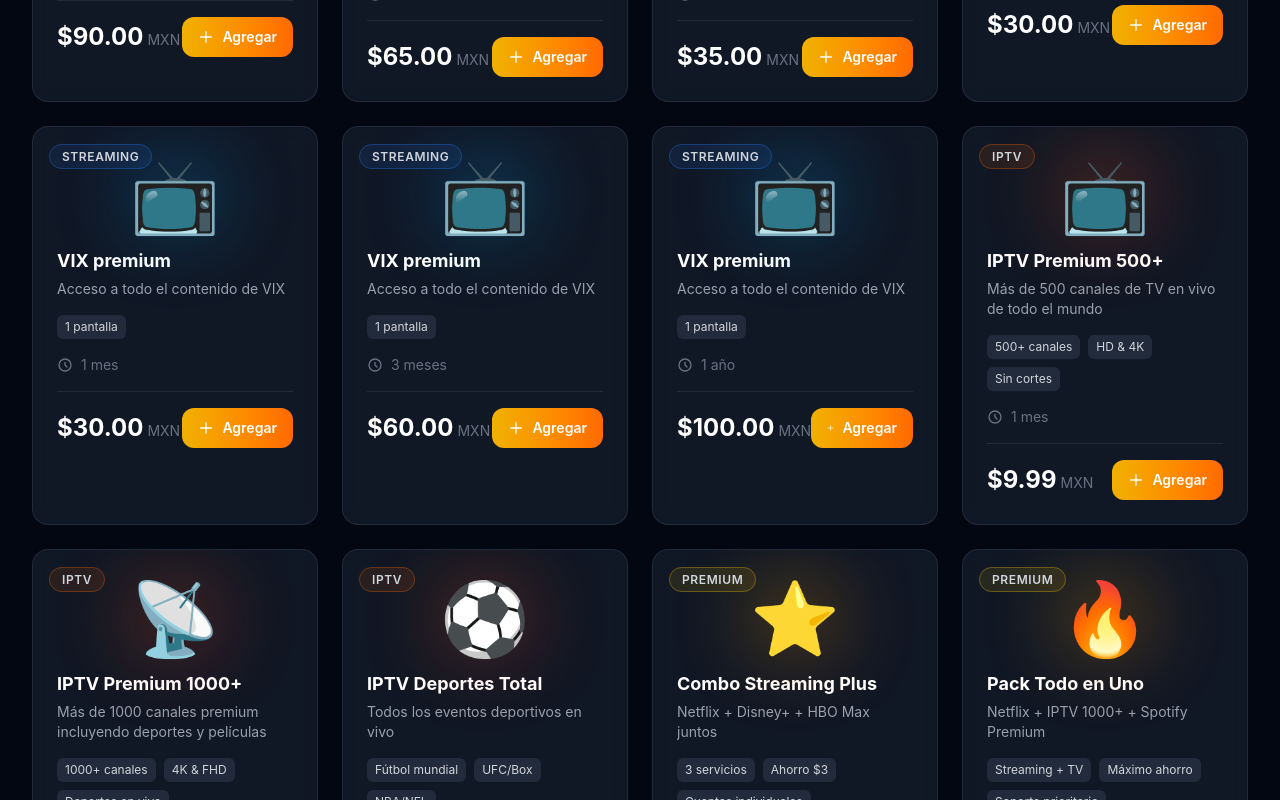
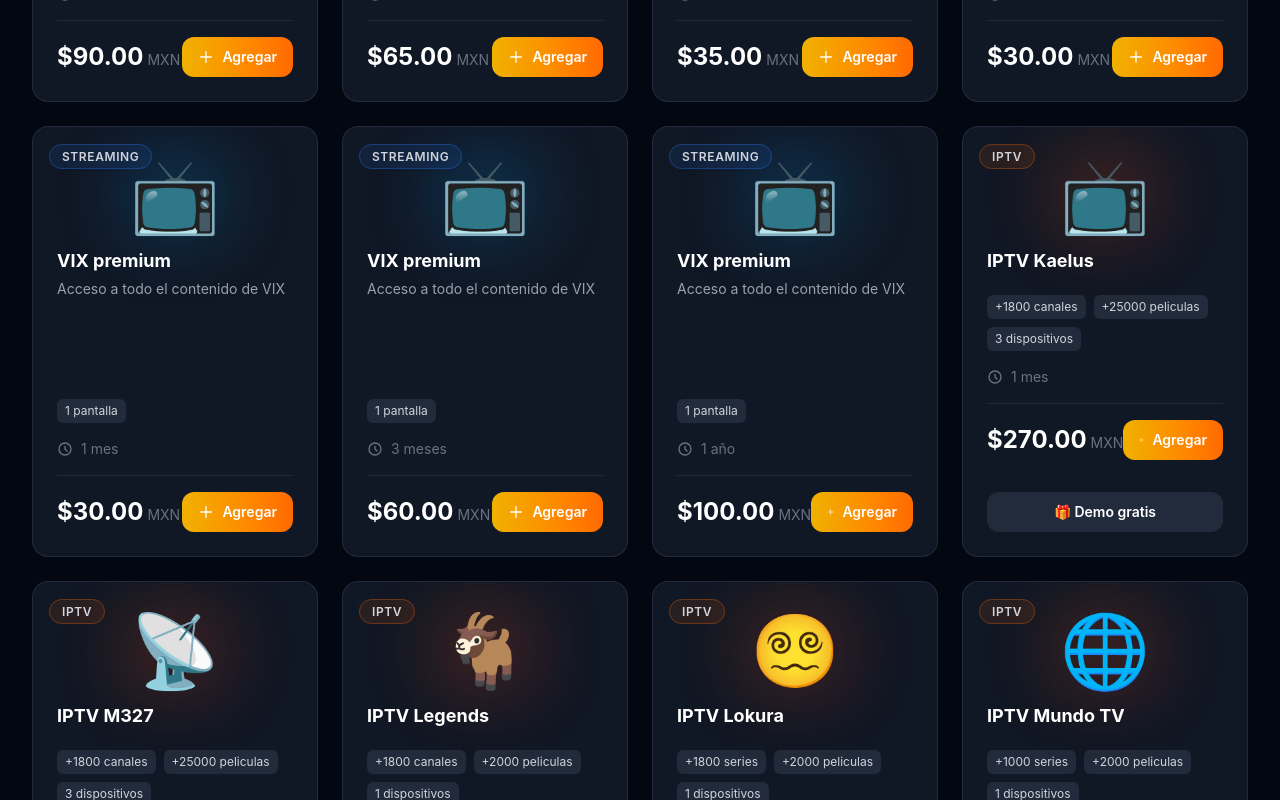
Before and after one commit to Darkpony13xD/ventas, a React (Vite) app: page / in a window 1280 px wide. Shown: the part 1340-2140 px from the top of the page. Built offline with nearby package versions, Linux system fonts and the light colour scheme.

Commit message:
iptv, boton

```diff
--- a/src/App.tsx
+++ b/src/App.tsx
@@ -63,11 +63,11 @@
       message += `${index + 1}. ${item.image} *${item.name}*\n`;
       message += `   📅 Duración: ${item.duration}\n`;
       message += `   🔢 Cantidad: ${item.quantity}\n`;
-      message += `   💰 Precio: $${(item.price * item.quantity).toFixed(2)} USD\n\n`;
+      message += `   💰 Precio: $${(item.price * item.quantity).toFixed(2)} MXN\n\n`;
     });
 
     message += `━━━━━━━━━━━━━━━━━━━━\n`;
-    message += `💵 *TOTAL: $${total.toFixed(2)} USD*\n\n`;
+    message += `💵 *TOTAL: $${total.toFixed(2)} MXN*\n\n`;
     message += `¡Gracias por tu compra! 🎉`;
 
     const encodedMessage = encodeURIComponent(message);
@@ -128,6 +128,25 @@
           </div>
         </section>
 
+        {/* IPTV Announcement */}
+        {activeFilter === 'iptv' && (
+          <section className="my-10">
+            <a
+              href={`https://wa.me/${WHATSAPP_NUMBER}?text=${encodeURIComponent('Hola! Me gustaría probar IPTV gratis.')}`}
+              target="_blank"
+              rel="noopener noreferrer"
+              className="block p-6 bg-gray-800/50 border border-yellow-400/30 rounded-2xl text-center transition-transform transform hover:scale-105 hover:border-yellow-400"
+            >
+              <p className="text-xl font-semibold text-yellow-400">
+                <span role="img" aria-label="gift">🎁</span> ¿Quieres probar IPTV gratis?
+              </p>
+              <p className="text-lg text-gray-300 mt-2">
+                <span role="img" aria-label="phone">📲</span> Escríbenos por WhatsApp
+              </p>
+            </a>
+          </section>
+        )}
+
         {/* Filters */}
         <section className="mb-10">
           <div className="flex flex-wrap justify-center gap-3">
@@ -160,6 +179,7 @@
               key={product.id}
               product={product}
               onAddToCart={addToCart}
+              whatsappNumber={WHATSAPP_NUMBER}
             />
           ))}
         </section>
--- a/src/components/Cart.tsx
+++ b/src/components/Cart.tsx
@@ -113,7 +113,7 @@
               {/* Total */}
               <div className="flex items-center justify-between">
                 <span className="text-gray-400">Subtotal</span>
-                <span className="text-white font-bold text-xl">${total.toFixed(2)} USD</span>
+                <span className="text-white font-bold text-xl">${total.toFixed(2)} MXN</span>
               </div>
 
               {/* WhatsApp Checkout */}
--- a/src/components/ProductCard.tsx
+++ b/src/components/ProductCard.tsx
@@ -3,9 +3,10 @@
 interface ProductCardProps {
   product: Product;
   onAddToCart: (product: Product) => void;
+  whatsappNumber: string;
 }
 
-export function ProductCard({ product, onAddToCart }: ProductCardProps) {
+export function ProductCard({ product, onAddToCart, whatsappNumber }: ProductCardProps) {
   const categoryColors = {
     streaming: 'from-blue-500 to-cyan-500',
     iptv: 'from-orange-500 to-red-500',
@@ -18,8 +19,14 @@
     premium: 'bg-yellow-400/10 border-yellow-400/30'
   };
 
+  const handleDemoClick = () => {
+    const message = `Hola! Me gustaría probar un demo de ${product.name}`;
+    const whatsappUrl = `https://wa.me/${whatsappNumber}?text=${encodeURIComponent(message)}`;
+    window.open(whatsappUrl, '_blank');
+  };
+
   return (
-    <div className="group relative bg-gray-800/50 backdrop-blur-sm rounded-2xl border border-gray-700/50 hover:border-yellow-400/50 transition-all duration-300 overflow-hidden">
+    <div className="group relative bg-gray-800/50 backdrop-blur-sm rounded-2xl border border-gray-700/50 hover:border-yellow-400/50 transition-all duration-300 overflow-hidden flex flex-col">
       {/* Gradient overlay on hover */}
       <div className={`absolute inset-0 bg-gradient-to-br ${categoryColors[product.category]} opacity-0 group-hover:opacity-5 transition-opacity duration-300`}></div>
 
@@ -43,8 +50,8 @@
       </div>
 
       {/* Content */}
-      <div className="p-6 pt-0 space-y-4">
-        <div>
+      <div className="relative z-10 p-6 pt-0 space-y-4 flex-grow flex flex-col">
+        <div className="flex-grow">
           <h3 className="text-lg font-bold text-white mb-1">{product.name}</h3>
           <p className="text-gray-400 text-sm line-clamp-2">{product.description}</p>
         </div>
@@ -84,6 +91,20 @@
             </span>
           </button>
         </div>
+
+        {/* Demo Button */}
+        {product.category === 'iptv' && (
+          <div className="mt-4">
+            <a
+              href={`https://wa.me/${whatsappNumber}?text=${encodeURIComponent(`Hola! Me gustaría probar un demo de ${product.name}`)}`}
+              target="_blank"
+              rel="noopener noreferrer"
+              className="group w-full block text-center px-4 py-2.5 bg-gray-700/50 rounded-xl text-white font-semibold text-sm hover:bg-purple-500/30 active:bg-purple-500/40 transition-all duration-150"
+            >
+              🎁 Demo gratis
+            </a>
+          </div>
+        )}
       </div>
     </div>
   );
--- a/src/data/products.ts
+++ b/src/data/products.ts
@@ -114,54 +114,63 @@
 
   {
     id: '12',
-    name: 'IPTV Premium 500+',
-    description: 'Más de 500 canales de TV en vivo de todo el mundo',
-    price: 9.99,
+    name: 'IPTV Kaelus',
+    description: '',
+    price: 270,
     image: '📺',
     category: 'iptv',
     duration: '1 mes',
-    features: ['500+ canales', 'HD & 4K', 'Sin cortes', 'Soporte 24/7']
+    features: ['+1800 canales', '+25000 peliculas' , '3 dispositivos', 'Tres dispositivos']
   },
   {
     id: '13',
-    name: 'IPTV Premium 1000+',
-    description: 'Más de 1000 canales premium incluyendo deportes y películas',
-    price: 14.99,
+    name: 'IPTV M327',
+    description: '',
+    price: 250,
     image: '📡',
     category: 'iptv',
     duration: '1 mes',
-    features: ['1000+ canales', '4K & FHD', 'Deportes en vivo', 'VOD incluido']
+    features: ['+1800 canales', '+25000 peliculas' , '3 dispositivos',]
   },
   {
     id: '14',
-    name: 'IPTV Deportes Total',
-    description: 'Todos los eventos deportivos en vivo',
-    price: 12.99,
-    image: '⚽',
+    name: 'IPTV Legends',
+    description: '',
+    price: 140,
+    image: '🐐',
     category: 'iptv',
     duration: '1 mes',
-    features: ['Fútbol mundial', 'UFC/Box', 'NBA/NFL', 'Multi-pantalla']
+    features: ['+1800 canales', '+2000 peliculas' , '1 dispositivos',]
   },
-
-
-  {
+   {
+    id: '15',
+    name: 'IPTV Lokura',
+    description: '',
+    price: 130,
+    image: '😵‍💫',
+    category: 'iptv',
+    duration: '1 mes',
+    features: ['+1800 series', '+2000 peliculas' , '1 dispositivos',]
+  },
+ {
     id: '16',
-    name: 'Combo Streaming Plus',
-    description: 'Netflix + Disney+ + HBO Max juntos',
-    price: 12.99,
-    image: '⭐',
-    category: 'premium',
+    name: 'IPTV Mundo TV',
+    description: '',
+    price: 120,
+    image: '🌐',
+    category: 'iptv',
     duration: '1 mes',
-    features: ['3 servicios', 'Ahorro $3', 'Cuentas individuales', 'Soporte VIP']
+    features: ['+1000 series', '+2000 peliculas' , '1 dispositivos',]
   },
   {
     id: '17',
-    name: 'Pack Todo en Uno',
-    description: 'Netflix + IPTV 1000+ + Spotify Premium',
-    price: 19.99,
-    image: '🔥',
-    category: 'premium',
+    name: 'IPTV NanoTV',
+    description: '',
+    price: 120,
+    image: '🎥',
+    category: 'iptv',
     duration: '1 mes',
-    features: ['Streaming + TV', 'Máximo ahorro', 'Soporte prioritario', 'Garantía total']
-  }
+    features: ['+1000 series', '+2000 peliculas' , '1 dispositivos',]
+  },
+
 ];
```
